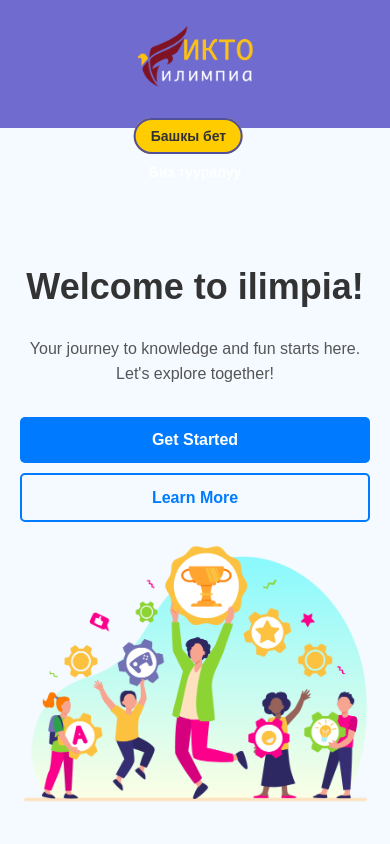
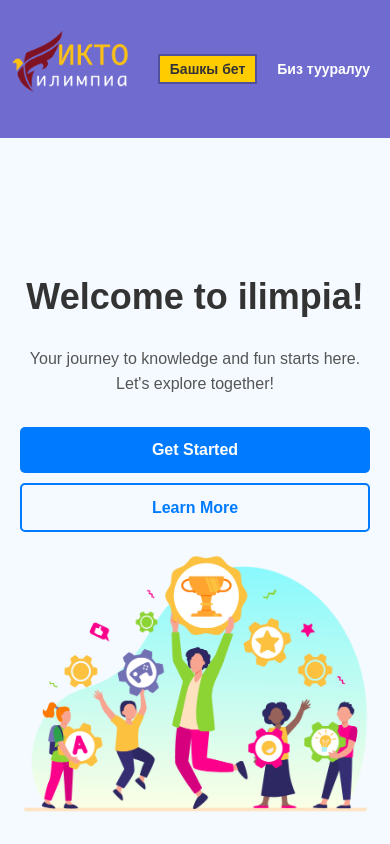
Before and after one commit to ademtkn/ilimpia-website, a plain HTML site: page index.html in a window 390 px wide. Shown: the top 844 px of the page. Drawn offline with nearby package versions, Linux system fonts and the light colour scheme.

Commit message:
22-11-24_5

```diff
--- a/css/about.css
+++ b/css/about.css
@@ -468,6 +468,33 @@ body {
     font-size: 14px;
 }
 
+/* Mobil Ayarlar */
+@media (max-width: 768px) {
+    .header .container {
+        flex-direction: row; /* Logo ve menü aynı satırda */
+        justify-content: space-between; /* Logo sola, menü sağa */
+        align-items: center;
+        padding: 5px 10px;
+        height: auto; /* Dinamik yükseklik */
+    }
+
+    .logo img {
+        width: 120px; /* Logoyu küçült */
+        height: auto; /* Oranı koru */
+    }
+
+    .nav-links {
+        position: static;
+        transform: none; /* Ortalamayı kaldır */
+        gap: 10px; /* Menü elemanları arası boşluk */
+    }
+
+    .nav-links li a {
+        padding: 5px 10px; /* Menü elemanlarını küçült */
+        font-size: 14px; /* Yazı boyutunu küçült */
+    }
+}
+
 @media (max-width: 768px) {
     .social-icons {
         gap: 15px;
--- a/css/style.css
+++ b/css/style.css
@@ -5,10 +5,10 @@ body {
     line-height: 1.6;
 }
 
-/* Header */
+/* Genel Header Ayarları */
 .header {
-    background: #706ccf; /* Daha yumuşak bir mor tonu */
-    color: #fff; /* Yazı rengi beyaz */
+    background: #706ccf; /* Header arka plan rengi */
+    color: white;
     padding: 5px 0;
 }
 
@@ -16,49 +16,52 @@ body {
     display: flex;
     align-items: center;
     justify-content: space-between; /* Logo solda, menü sağda */
-    height: 60px; /* Header yüksekliğini sabitle */
+    height: 60px;
 }
 
+/* Logo Ayarları */
 .logo img {
-    width: 166px; /* Genişlik */
-    height: 60px; /* Yükseklik */
-    object-fit: contain; /* Görselin taşmadan uygun şekilde oturmasını sağlar */
+    width: 166px;
+    height: 60px;
+    object-fit: contain;
 }
 
+/* Menü Elemanları */
 .nav-links {
     list-style: none;
+    display: flex;
+    gap: 30px;
     margin: 0;
     padding: 0;
-    display: flex;
-    gap: 30px; /* Menü elemanları arasındaki boşluk */
     position: absolute;
-    left: 50%; /* Menü ortada başlar */
-    transform: translateX(-50%); /* Menü tam ortada hizalanır */
+    left: 50%;
+    transform: translateX(-50%);
 }
 
 .nav-links li a {
     text-decoration: none;
-    color: #ffffff; /* Varsayılan yazı rengi beyaz */
+    color: white;
     font-size: 16px;
-    font-weight: 600;
+    font-weight: bold;
     padding: 10px 20px;
-    border-radius: 30px; /* Yuvarlak kenarlar */
-    background: transparent; /* Pasif durumda şeffaf */
-    transition: all 0.3s ease; /* Geçiş efekti */
+    transition: all 0.3s ease;
 }
 
+/* Hover Durumu */
 .nav-links li a:hover {
-    background: #ffffff; /* Hover durumunda beyaz arka plan */
-    color: #524f9d; /* Yazı rengi ana renk */
-    font-weight: bold; /* Hover sırasında yazıyı kalın yap */
+    background: white;
+    color: #524f9d;
+    border-radius: 30px;
 }
 
+/* Aktif Menü Elemanı */
 .nav-links li a.active {
-    background: #ffcc00; /* Aktif durumda parlak sarı arka plan */
-    color: #333333; /* Aktif durumda koyu yazı rengi */
+    background: #ffcc00;
+    color: #333333;
     font-weight: bold;
-    border: 2px solid #524f9d; /* Aktif durumda kenarlık */
+    border: 2px solid #524f9d;
 }
+
 
 /* Hero Section */
 .hero {
@@ -560,25 +563,30 @@ body {
 
 
 /* MOBIL */
+/* Mobil Ayarlar */
 @media (max-width: 768px) {
     .header .container {
-        flex-direction: column;
-        height: auto; /* Yüksekliği otomatik ayarla */
+        flex-direction: row; /* Logo ve menü aynı satırda */
+        justify-content: space-between; /* Logo sola, menü sağa */
+        align-items: center;
+        padding: 5px 10px;
+        height: auto; /* Dinamik yükseklik */
     }
 
     .logo img {
-        width: 120px;
-        height: auto;
+        width: 120px; /* Logoyu küçült */
+        height: auto; /* Oranı koru */
     }
 
     .nav-links {
-        flex-direction: column; /* Menü elemanlarını alt alta diz */
-        gap: 10px;
+        position: static;
+        transform: none; /* Ortalamayı kaldır */
+        gap: 10px; /* Menü elemanları arası boşluk */
     }
 
     .nav-links li a {
-        padding: 8px 15px;
-        font-size: 14px;
+        padding: 5px 10px; /* Menü elemanlarını küçült */
+        font-size: 14px; /* Yazı boyutunu küçült */
     }
 }
 
@@ -613,6 +621,7 @@ body {
         gap: 10px;
     }
 }
+
 
 
 /* Global Platform ve Info Bölümü */
```
